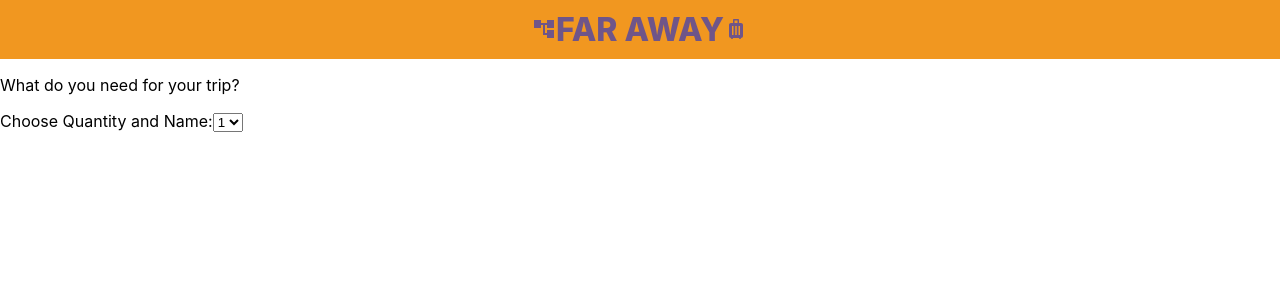
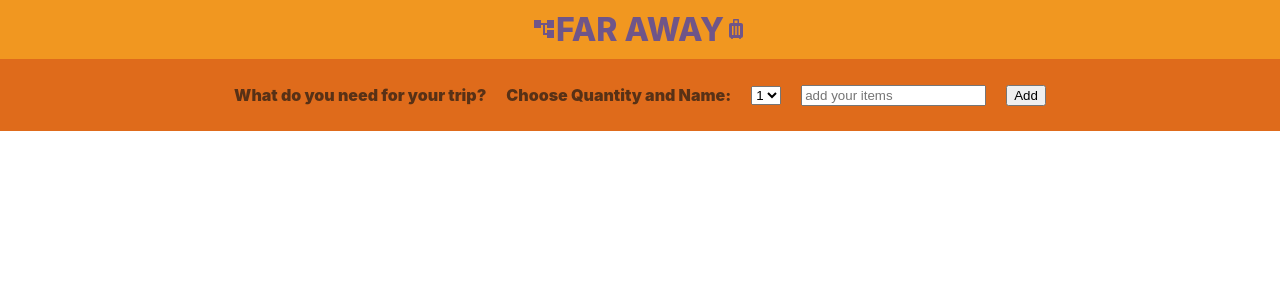
Before and after one commit to samade747/FARAWAY-Project-with-React-, a React (Create React App) app in the folder farawayproject/: page / in a window 1280 px wide. Shown: the top 300 px of the page. Built offline with nearby package versions, Linux system fonts and the light colour scheme.

Commit message:
305 12 feb 2024

```diff
--- a/farawayproject/src/Components/Form/Form.js
+++ b/farawayproject/src/Components/Form/Form.js
@@ -1,16 +1,28 @@
 import { useState } from "react"
 
-export const Form = () => {
+export const Form = ({  }) => {
 
+    const [quantity, setQuantity] = useState(1)
 
-const [quantity, setQuantity] = useState(1)
+    const addItem = () => {
+
+    }
 
 
 return (
-    <div>
+    <div style={{
+        backgroundColor: "#df6b1b",
+        padding: "10px 0px",
+        color: "#583116",
+        fontWeight: "1000",
+        display: "flex",
+        justifyContent: "center",
+        alignItems: 'center',
+        gap: "20px"
+    }}>
         <p>  What do you need for your trip? </p>
 
-    <label for="cars">Choose Quantity and Name:</label>
+    <label for="items">Choose Quantity and Name:</label>
 
     <select onChange={(e) => setQuantity(e.target.value)} name="quantity" id="quantity">
             <option value="1">1</option>
@@ -18,9 +30,9 @@ return (
             <option value="3">3</option>
             <option value="4">4</option>
     </select>
+    <input onChange={(e) => setQuantity(e.target.value)} type="text" placeholder="add your items" />
 
-
-
+    <button onClick={addItem}>Add</button>
     </div>
 )
 
--- /dev/null
+++ b/farawayproject/src/Components/ItemList/index.js
@@ -0,0 +1 @@
+import { useState } from "react";
```
